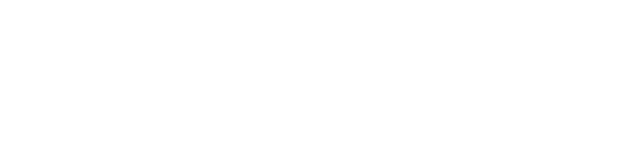
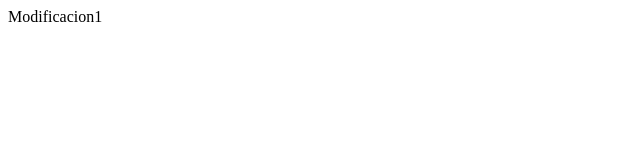
Before and after one commit to doloresfe/Tarea2_GitLocal, a plain HTML site: page index.html in a window 1280 px wide. Shown: the whole page, without its empty margins (0-640 px from the left). Drawn offline with Linux system fonts and the light colour scheme.

Commit message:
modificacion commit

```diff
--- a/index.html
+++ b/index.html
@@ -3,5 +3,6 @@
 	<title>Hola Mundo</title>
 </head>
 <body>
+<p>Modificacion1</p>
 </body>
 </html>
```
